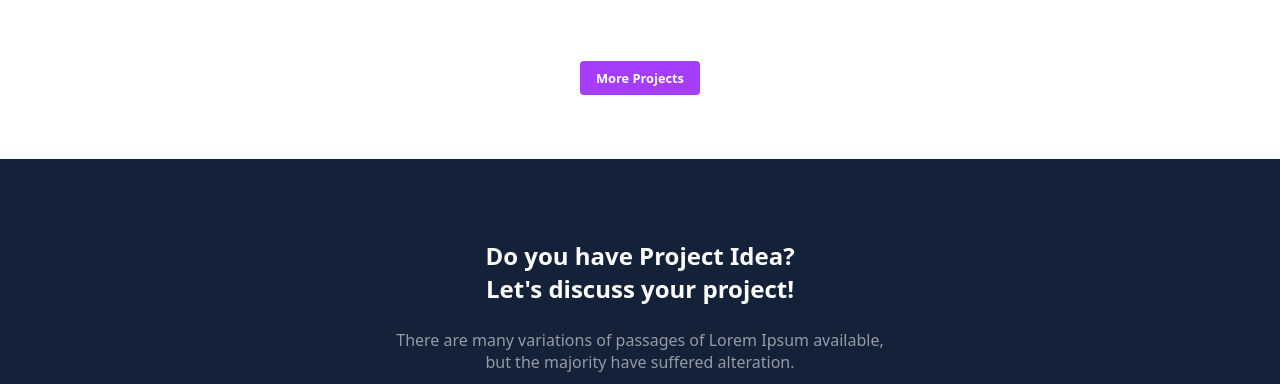
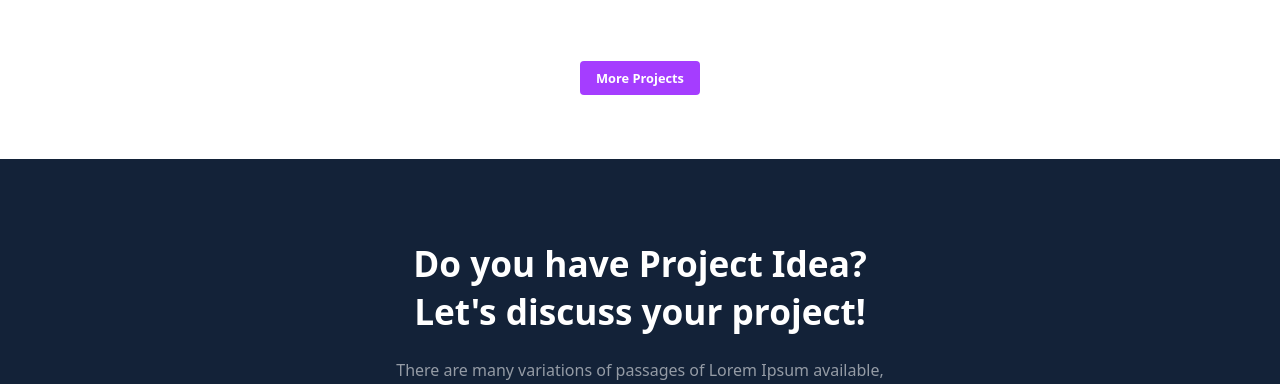
Before and after one commit to apex-dev2/apex-fd, a plain HTML site: page index.html in a window 1280 px wide. Shown: the part 3187-3571 px from the top of the page. Drawn offline with Linux system fonts and the light colour scheme.

Commit message:
style: add style for bigger screens

```diff
--- a/styles/queries.css
+++ b/styles/queries.css
@@ -5,12 +5,14 @@
     }
 
     /* UTILITIES */
+
     .container {
         width: 70%;
         padding: 0;
     }
 
     /* NAVBAR */
+
     .logo .username {
         font-size: 1.4rem;
         font-weight: 600;
@@ -25,6 +27,7 @@
     }
 
     /* HEADER */
+
     header .container {
         display: grid;
         grid-template-columns: 1.2fr 1fr;
@@ -48,6 +51,7 @@
     }
 
     /* CV | ABOUT */
+
     .cv-container {
         top: -40%;
         height: 60vh;
@@ -78,6 +82,7 @@
     }
 
     /* PORTFOLIO */
+
     .portfolio-grid {
         grid-template-columns: repeat(3, 1fr);
     }
@@ -85,4 +90,10 @@
     .portfolio-header {
         margin-bottom: 5rem;
     }
+
+    /* CTA */
+
+    .cta-content h2 {
+        font-size: 2.2rem;
+    }
 }
```
